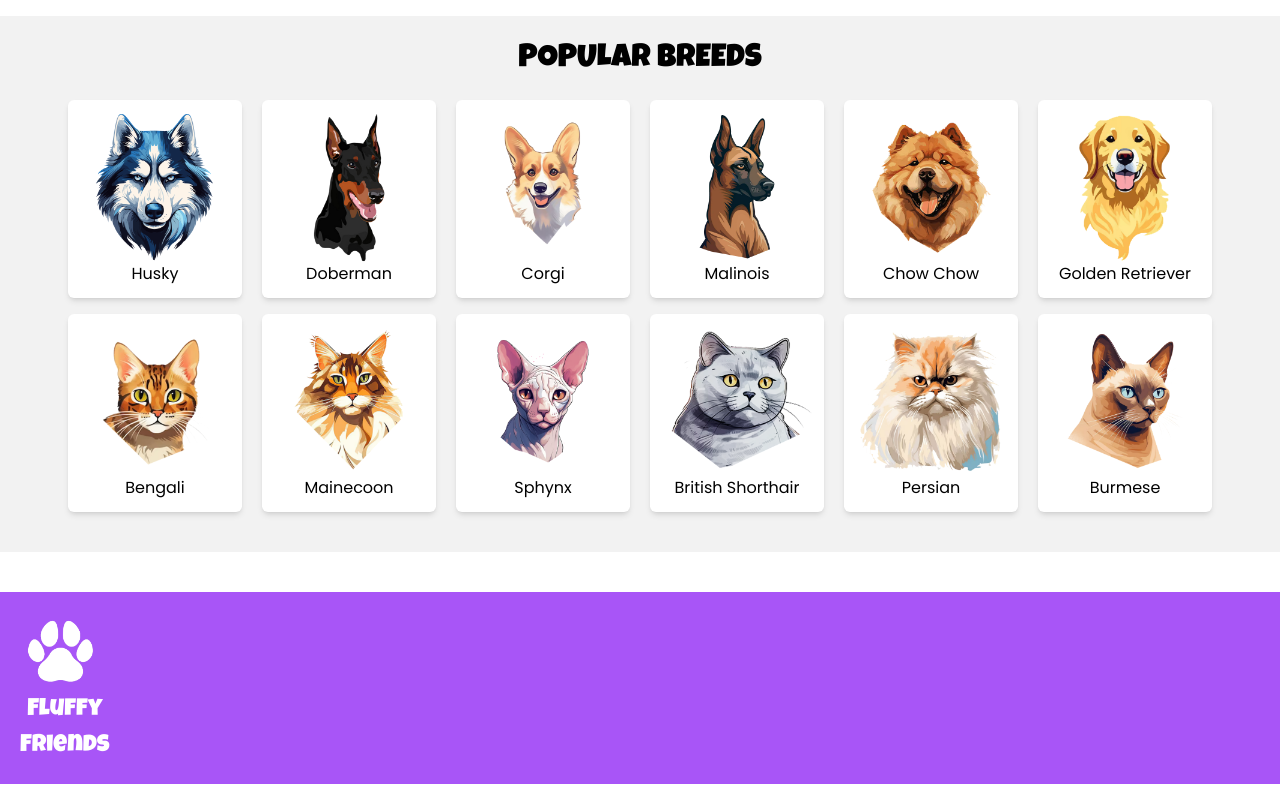
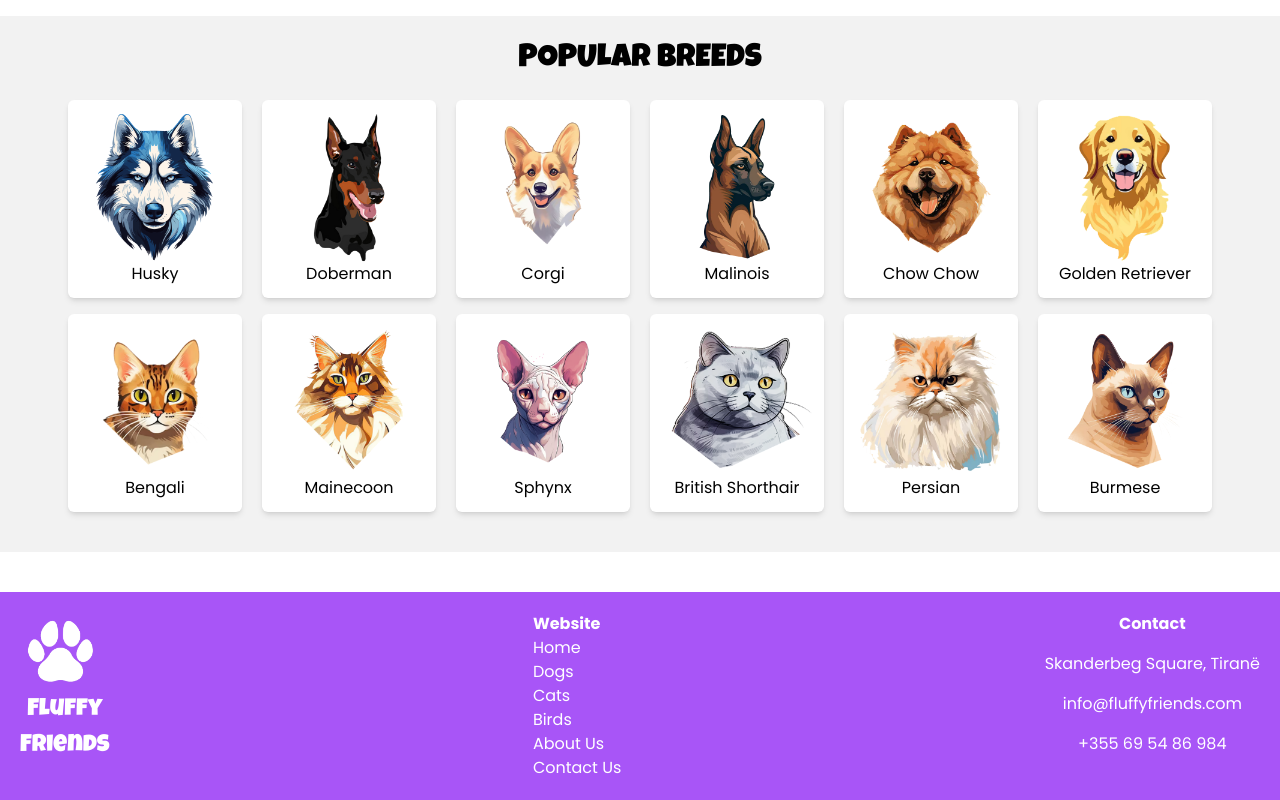
Before and after one commit to jurgenhideni/animals-app, a Next.js app: page / in a window 1280 px wide. Shown: the part 764-1564 px from the top of the page. Built offline with nearby package versions, Linux system fonts and the light colour scheme.

Commit message:
completed footer component

```diff
--- a/src/app/globals.css
+++ b/src/app/globals.css
@@ -6,4 +6,5 @@ body{
     max-width: 1920px;
     margin: auto;
     font-family: 'Poppins',sans-serif;
+    min-height: 100vh;
 }
--- a/src/components/Footer.jsx
+++ b/src/components/Footer.jsx
@@ -2,15 +2,32 @@
 import React from 'react'
 import Image from 'next/image'
 import { luckiest } from './gallery/Dogs'
+import Link from 'next/link'
 
 
 const Footer = () => {
   return (
-    <div className='w-full max-md:flex flex-col max-md:items-center bg-purple-500 text-white p-5'>
+    <div className=' flex  w-full max-md:flex-col justify-between gap-5 max-md:items-center bg-purple-500 text-white p-5'>
 
       <div className='w-fit text-center'>
       <Image src="/assets/logo.png" alt="" className='invert' height={80} width={80} />
        <h1 className={`${luckiest.className} text-[1.5rem]`}>Fluffy <br /> Friends </h1>
+      </div>
+      <div className='flex flex-col  max-md:hidden' >
+        <h3 className='font-extrabold'>Website</h3>
+        <Link href='/'>Home</Link>
+        <Link href='/dogs'>Dogs</Link>
+        <Link href='/cats'>Cats</Link>
+        <Link href='/birds'>Birds</Link>
+        <Link href='/about'>About Us</Link>
+        <Link href='/contact' >Contact Us</Link>
+      </div>
+
+      <div className='flex flex-col gap-4 text-center'>
+      <h3 className='font-extrabold max-sm:hidden'>Contact</h3>
+      <p>Skanderbeg Square, Tiranë</p>
+      <p>info@fluffyfriends.com</p>
+      <p>+355 69 54 86 984</p>
       </div>
 
     </div>
--- a/src/components/gallery/Birds.jsx
+++ b/src/components/gallery/Birds.jsx
@@ -22,7 +22,7 @@ const [birds, setBirds] = useState([]);
 const [loading, setLoading] = useState(false);
 const [error, setError] = useState(null);
 
- // Modal:
+ // Modal: --------------------------------------------------
  const [open, setOpen] = useState(false);
  const [selectedBird, setselectedBird] = useState(null);
  const handleOpen = (bird) => {
@@ -30,8 +30,9 @@ const [error, setError] = useState(null);
    setOpen(true);
  };
  const handleClose = () => setOpen(false);
-/////
+//-----------------------------------------------
 
+//API Fetch ----------------------------------------
 const fetchBirds = async (query = "") => {
     setLoading(true);
     setError(null);
@@ -57,7 +58,7 @@ const fetchBirds = async (query = "") => {
   useEffect(() => {
     fetchBirds();
   }, []);
-
+//---------------------------------------------------------
 
   return (
    <>
@@ -67,11 +68,11 @@ const fetchBirds = async (query = "") => {
     <input
         type="search"
         placeholder=' Search for a bird...'
-        className='outline-none border-none placeholder-[rgb(40,40,40)] h-fit p-2 w-[300px] px-3 rounded-l-md bg-[rgb(238,238,238)]'
+        className='outline-none border-none placeholder-[rgb(40,40,40)] max-sm:max-w-[250px] md:w-[300px] h-fit p-2 w-[300px] px-3 rounded-l-md bg-[rgb(238,238,238)]'
         value={search}
         onChange={(e) => setSearch(e.target.value)}
           />
-    <button className='bg-purple-500 text-white px-5 py-2' onClick={handleSearch}>Search</button>
+    <button className='bg-purple-500 text-white px-5 py-2 rounded-r-lg' onClick={handleSearch}>Search</button>
     </div>
    </div>
 
@@ -79,7 +80,7 @@ const fetchBirds = async (query = "") => {
    {loading && <p>Loading...</p>}
    {error && <p>{error}</p>}
 
-   <div className='flex flex-wrap max-lg:justify-center gap-5 ml-8 max-lg:ml-0 my-4 max'>
+   <div className='flex flex-wrap max-lg:justify-center gap-5 ml-4 max-lg:ml-0 my-4'>
    {birds.map((bird)=>(
     <>
     <div key={bird.id} onClick={()=>handleOpen(bird)} className='rounded-b-xl  text-center w-fit shadow-[-2px_2px_20px_rgba(0,0,0,0.2)]'>
@@ -108,7 +109,6 @@ const fetchBirds = async (query = "") => {
 
               <div className='p-10 flex flex-col gap-5'>
                 <h2 className={`${poppins.className} font-bold text-[1.5rem] text-center`} >{selectedBird.name}</h2>
-                <img src={selectedBird.image} alt="bird" className='max-w-[200px] rounded-md' />
                 <p><strong>Origin</strong> {selectedBird.species}</p>
                 <p><strong>Temperament</strong> {selectedBird.family}</p>
                 <p><strong>Colors</strong> {selectedBird.habitat}</p>
--- a/src/components/gallery/Cats.jsx
+++ b/src/components/gallery/Cats.jsx
@@ -65,11 +65,11 @@ const fetchCats = async (query = "") => {
           <input
             type="search"
             placeholder=' Search for a cat...'
-            className='outline-none border-none placeholder-[rgb(40,40,40)] h-fit p-2 w-[300px] px-3 rounded-l-md bg-[rgb(238,238,238)]'
+            className='outline-none border-none placeholder-[rgb(40,40,40)] h-fit p-2 max-sm:max-w-[250px] md:w-[300px] px-3 rounded-l-md bg-[rgb(238,238,238)]'
             value={search}
             onChange={(e) => setSearch(e.target.value)}
           />
-          <button className='bg-purple-500 text-white px-5 py-2' onClick={handleSearch}>Search</button>
+          <button className='bg-purple-500 rounded-r-lg text-white px-5 py-2' onClick={handleSearch}>Search</button>
         </div>
    </div>
 
@@ -77,12 +77,12 @@ const fetchCats = async (query = "") => {
    {loading && <p>Loading...</p>}
    {error && <p>{error}</p>}
 
-   <div className='flex flex-wrap gap-5 ml-8 my-4'>
+   <div className='flex flex-wrap max-lg:justify-center gap-5 ml-4 max-lg:ml-0 my-4'>
    {cats.map((cat)=>(
     <>
-    <div key={cat.id} onClick={()=>handleOpen(cat)} className='text-center w-fit'>
+    <div key={cat.id} onClick={()=>handleOpen(cat)} className='text-center w-fit rounded-b-xl shadow-[-2px_2px_20px_rgba(0,0,0,0.2)]'>
     <img src={cat.image} alt="cat" className='max-w-[250px] rounded-t-[10px]' />
-    <div className='border-b border-black border-x rounded-b-[10px] p-3'>
+    <div className=' rounded-b-[10px] p-3'>
     <p className=' font-bold italic'>{cat.name}</p>
     <p>{cat.origin}</p>
     </div>
@@ -106,7 +106,6 @@ const fetchCats = async (query = "") => {
 
               <div className='p-10 flex flex-col gap-5'>
                 <h2 className={`${poppins.className} font-bold text-[1.5rem] text-center`} >{selectedCat.name}</h2>
-                <img src={selectedCat.image} alt="cat" className='max-w-[200px]' />
                 <p><strong>Origin</strong> {selectedCat.origin}</p>
                 <p><strong>Temperament</strong> {selectedCat.temperament}</p>
                 <p><strong>Colors</strong> {selectedCat.colors.join(', ')}</p>
--- a/src/components/gallery/Dogs.jsx
+++ b/src/components/gallery/Dogs.jsx
@@ -65,11 +65,11 @@ const Dogs = () => {
           <input
             type="search"
             placeholder=' Search for a dog...'
-            className='outline-none border-none placeholder-[rgb(40,40,40)] h-fit p-2 w-[300px] px-3 rounded-l-md bg-[rgb(238,238,238)]'
+            className='outline-none border-none max-sm:max-w-[250px] md:w-[300px] placeholder-[rgb(40,40,40)] h-fit p-2 w-[300px] px-3 rounded-l-md bg-[rgb(238,238,238)]'
             value={search}
             onChange={(e) => setSearch(e.target.value)}
           />
-          <button className='bg-purple-500 text-white px-5 py-2' onClick={handleSearch}>Search</button>
+          <button className='bg-purple-500 rounded-r-lg text-white px-5 py-2' onClick={handleSearch}>Search</button>
         </div>
       </div>
 
@@ -77,7 +77,7 @@ const Dogs = () => {
         {loading && <p>Loading...</p>}
         {error && <p>{error}</p>}
 
-        <div className='flex flex-wrap max-lg:justify-center gap-5 ml-8 max-lg:ml-0 my-4 max'>
+        <div className='flex flex-wrap max-lg:justify-center gap-5 ml-4 max-lg:ml-0 my-4'>
           {dogs.map((dog) => (
             <div key={dog.id} onClick={() => handleOpen(dog)}>
               <div className='rounded-b-xl text-center w-fit shadow-[-2px_2px_20px_rgba(0,0,0,0.2)]'>
@@ -102,16 +102,15 @@ const Dogs = () => {
           {selectedDog && (
             <>
 
-              <div className='p-10 flex flex-col gap-5'>
+              <div className='max-h-[720px] p-10 flex flex-col gap-5'>
                 <h2 className={`${poppins.className} font-bold text-[1.5rem] text-center`} >{selectedDog.name}</h2>
-                <img src={selectedDog.image} alt="dog" className='max-w-[200px]' />
                 <p><strong>Breed Group:</strong> {selectedDog.breed_group}</p>
                 <p> <strong>Size:</strong> {selectedDog.size}</p>
                 <p><strong>Lifespan:</strong> {selectedDog.lifespan}</p>
-                <p><strong>Origin</strong> {selectedDog.origin}</p>
-                <p><strong>Temperament</strong> {selectedDog.temperament}</p>
-                <p><strong>Colors</strong> {selectedDog.colors.join(', ')}</p>
-                <p><strong>Desctription</strong> {selectedDog.description}</p>
+                <p><strong>Origin:</strong> {selectedDog.origin}</p>
+                <p><strong>Temperament:</strong> {selectedDog.temperament}</p>
+                <p><strong>Colors:</strong> {selectedDog.colors.join(', ')}</p>
+                <p><strong>Desctription:</strong> {selectedDog.description}</p>
 
               </div>
             </>
--- a/src/pages/dogs/index.jsx
+++ b/src/pages/dogs/index.jsx
@@ -2,12 +2,14 @@ import React from 'react'
 import '../../app/globals.css'
 import Navbar from '@/components/Navbar'
 import Dogs from '@/components/gallery/Dogs'
+import Footer from '@/components/Footer'
 
 const index = () => {
   return (
     <>
     <Navbar/>
     <Dogs/>
+    <Footer/>
     </>
 
   )
```
